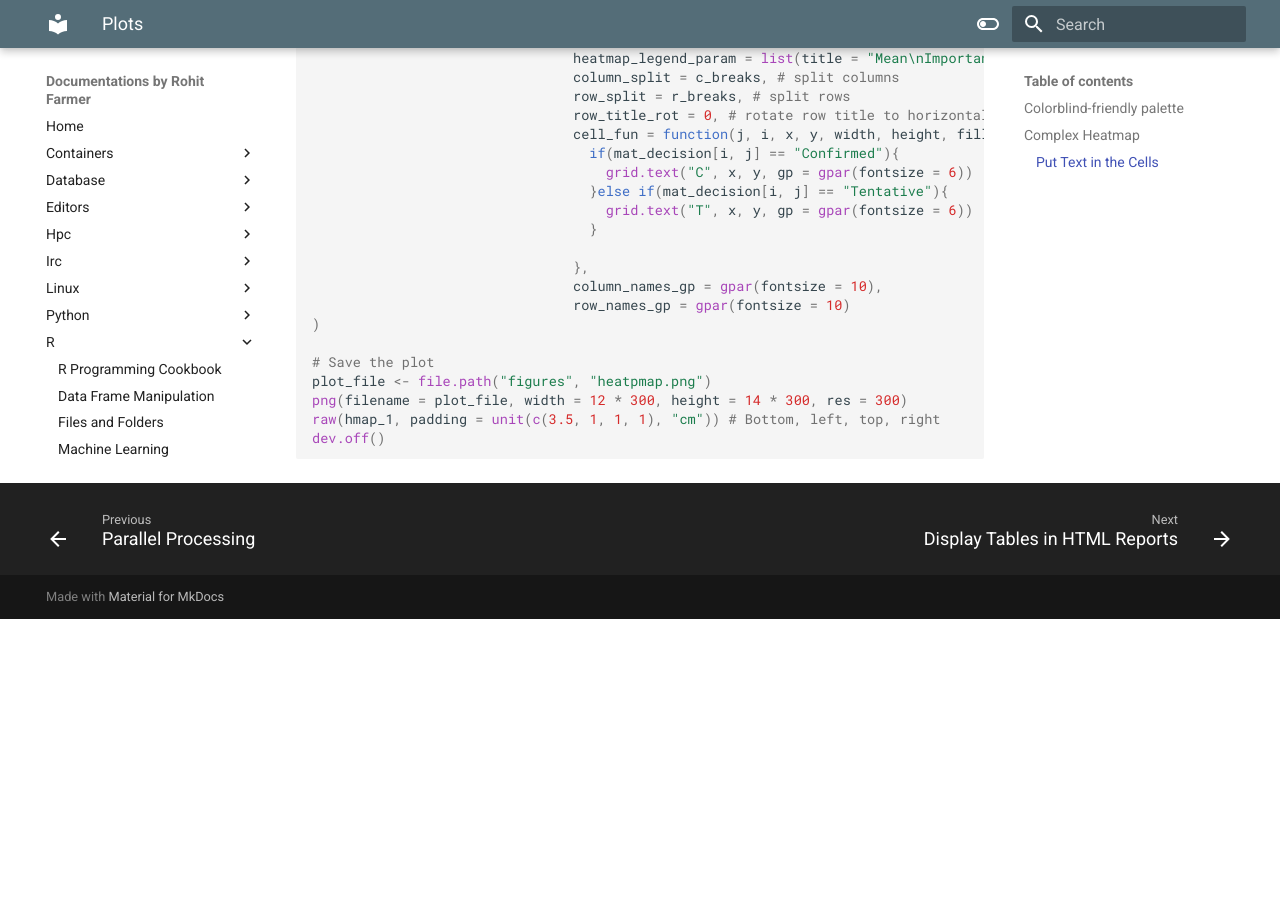
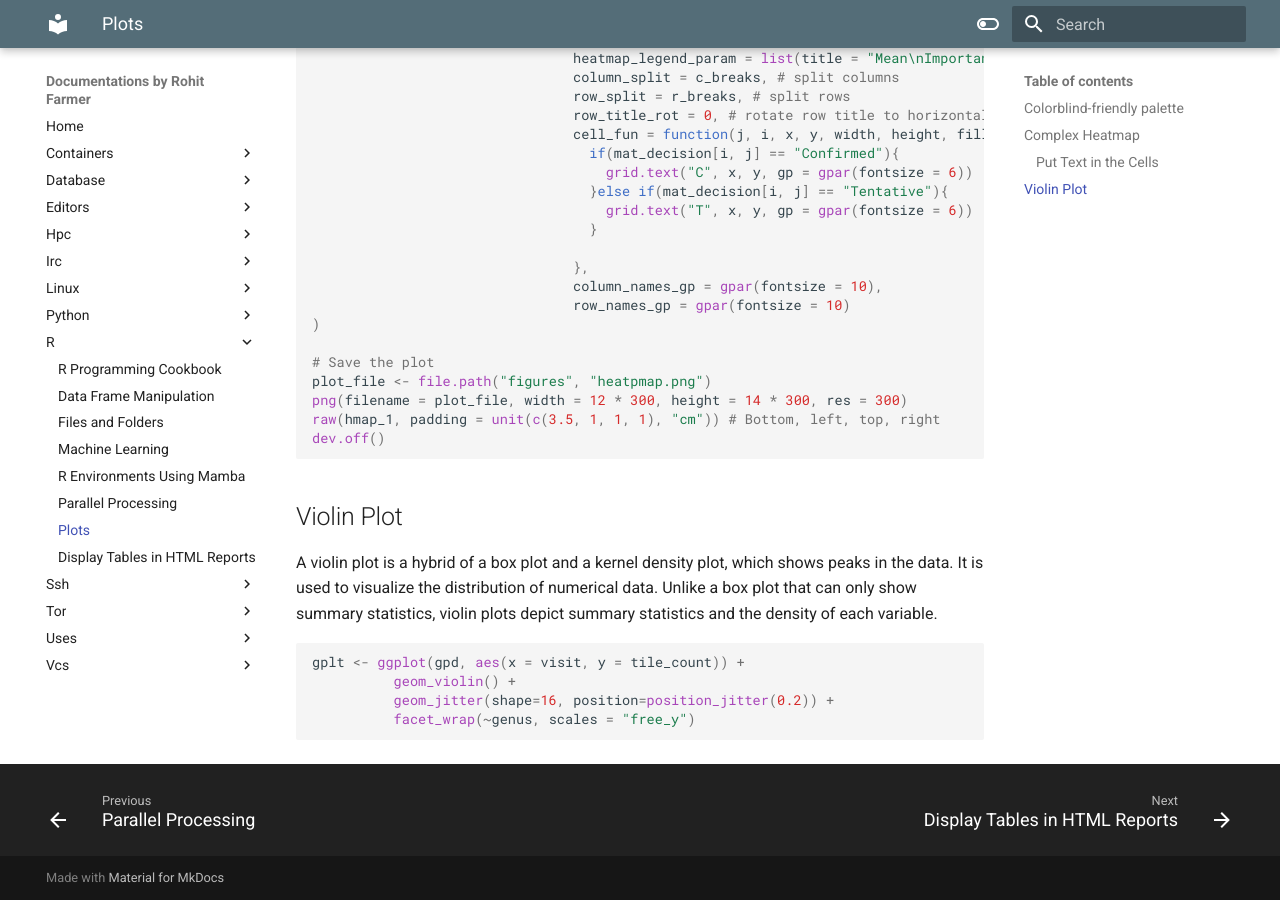
Before and after one commit to rohitfarmer/mk-docs, an MkDocs documentation site: the page built from docs/r/plots.md, in a window 1280 px wide and 900 px high, scrolled down 718 px. Built offline with MkDocs 1.6.1 and Material for MkDocs 9.7.7, drawn with Linux system fonts in a browser that asks for light colours; before the commit the page ends 1337 px from its top, so only the background shows below that.

Commit message:
violin plot

````diff
--- a/docs/r/plots.md
+++ b/docs/r/plots.md
@@ -44,3 +44,13 @@
 raw(hmap_1, padding = unit(c(3.5, 1, 1, 1), "cm")) # Bottom, left, top, right
 dev.off()
 ```
+
+## Violin Plot
+A violin plot is a hybrid of a box plot and a kernel density plot, which shows peaks in the data. It is used to visualize the distribution of numerical data. Unlike a box plot that can only show summary statistics, violin plots depict summary statistics and the density of each variable.
+
+```R
+gplt <- ggplot(gpd, aes(x = visit, y = tile_count)) +
+          geom_violin() +
+          geom_jitter(shape=16, position=position_jitter(0.2)) +
+          facet_wrap(~genus, scales = "free_y")
+```
````
